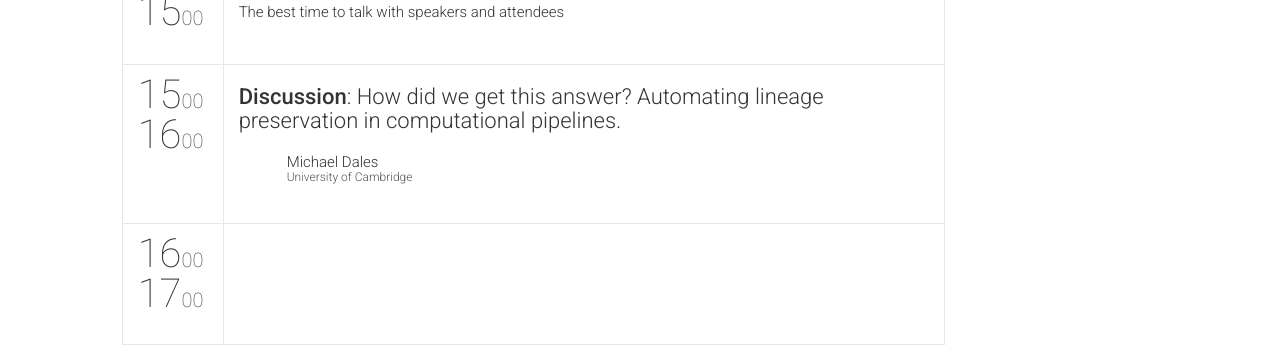
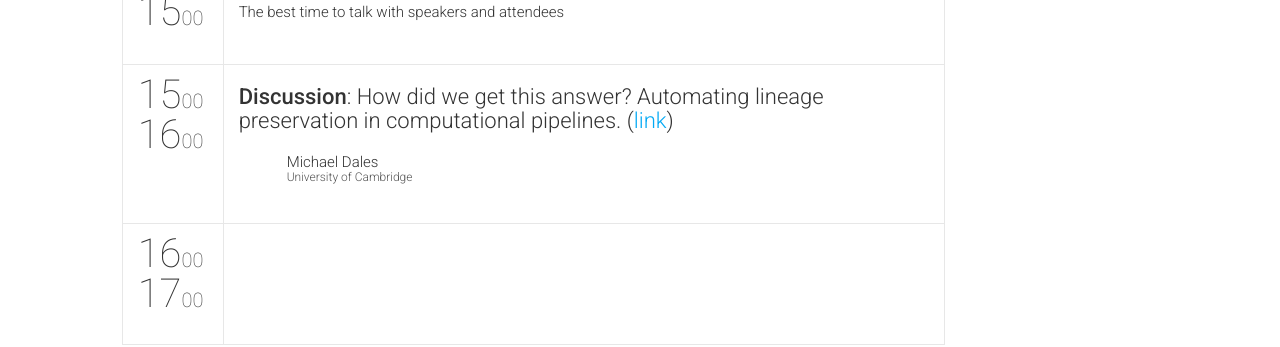
Before and after one commit to nordic-rse/nrse2025, a Jekyll site: the page built from index.html, in a window 1280 px wide and 900 px high, scrolled down 5800 px. Shown: the part 176-523 px from the top of the window. Built offline with Jekyll 4.4.1, drawn with Linux system fonts in a browser that asks for light colours; nearby versions of some CDN libraries; comment, search, counter and statistics services are not loaded.

Commit message:
_data/sessions: add discussion notes link

```diff
--- a/_data/sessions.yml
+++ b/_data/sessions.yml
@@ -196,7 +196,7 @@
 
 -
   id: 401
-  title: "<b>Discussion</b>: How did we get this answer? Automating lineage preservation in computational pipelines."
+  title: '<b>Discussion</b>: How did we get this answer? Automating lineage preservation in computational pipelines. (<a href="https://hackmd.io/fdOkoxB4TFq-_SI0fW31QA?edit">link</a>)'
   description: ""
   subtype: discussion
   speakers: [401]
```
